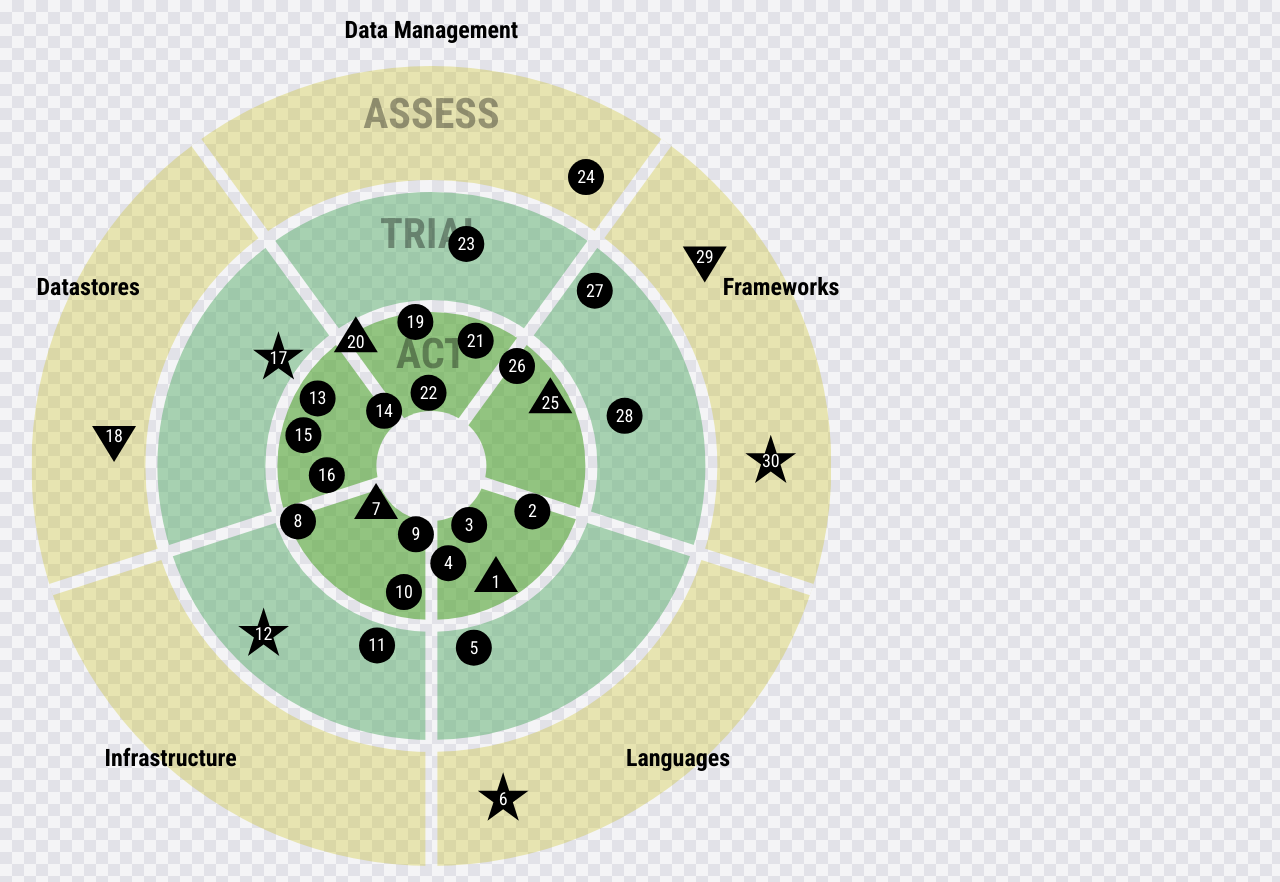
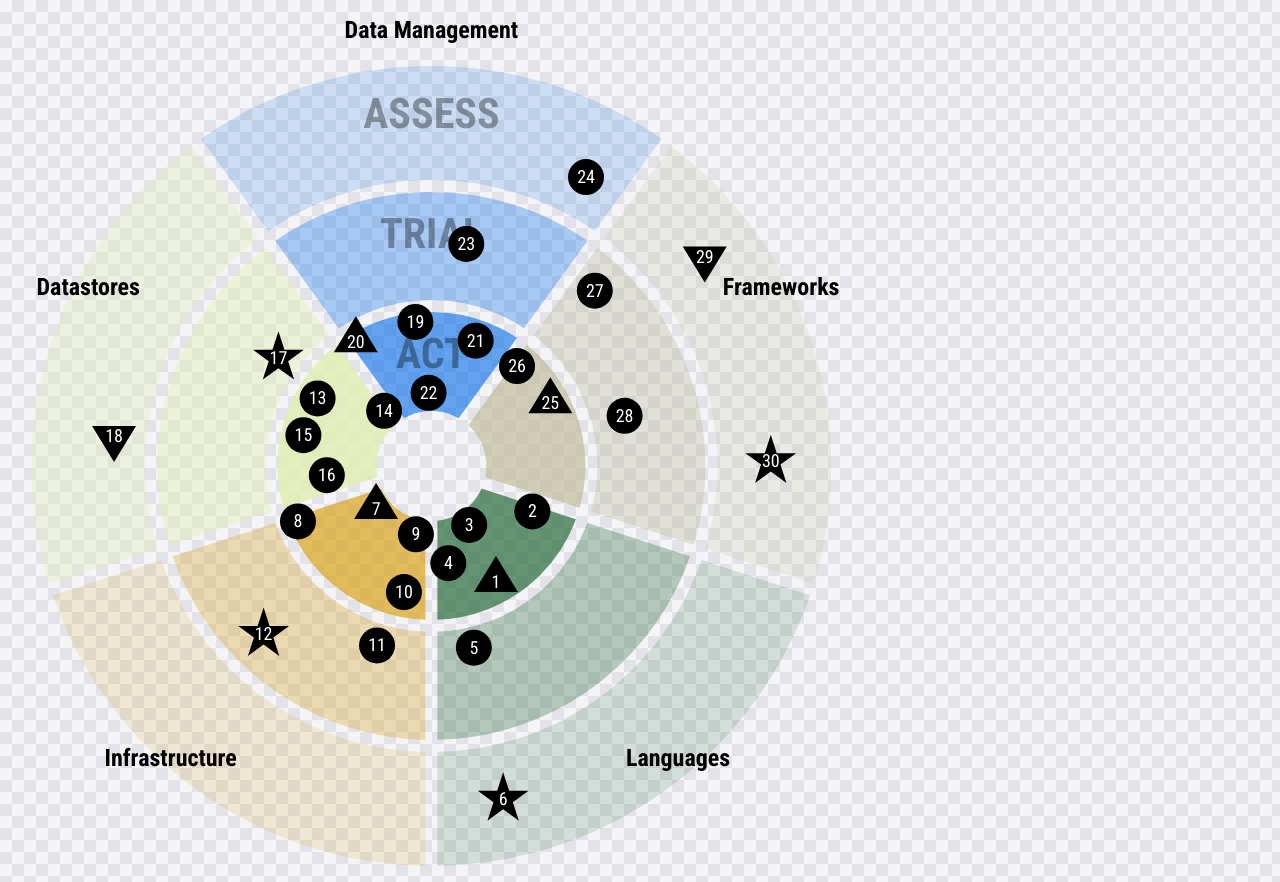
Before and after one commit to mauricewipf/tech-radar, a React (Vite) app: page / in a window 1280 px wide. Built offline with nearby package versions, Linux system fonts and the light colour scheme.

Commit message:
Color radar sectors by quadrant with per-quadrant ring opacities.

```diff
--- a/src/components/TechRadar/radarVisualization.ts
+++ b/src/components/TechRadar/radarVisualization.ts
@@ -13,6 +13,25 @@ const DIVIDER_STROKE_WIDTH = 12
 const INNER_HOLE_RADIUS = 55
 /** Quadrant index whose mid-angle sits at the top (−π/2 in SVG coords). */
 const TOP_QUADRANT = 3
+/** Default quadrant fill colors, ordered clockwise starting from the top quadrant. */
+const DEFAULT_QUADRANT_COLORS = [
+  '#0B70EB',
+  '#BBB791',
+  '#2E6F40',
+  '#DAA520',
+  '#DFEFB2',
+] as const
+/**
+ * Default ring fill opacities (inner → outer) per quadrant,
+ * ordered clockwise starting from the top quadrant.
+ */
+const DEFAULT_QUADRANT_RING_OPACITIES = [
+  [0.62, 0.32, 0.16],
+  [0.62, 0.32, 0.16],
+  [0.72, 0.32, 0.16],
+  [0.72, 0.32, 0.16],
+  [0.84, 0.45, 0.32],
+] as const
 /**
  * Shared baseline for the bottom-side quadrant titles (Q0 right, Q1 left).
  * Raised from the sector mid so the labels sit further up/out while still
@@ -257,6 +276,24 @@ export function radarVisualization(
     }
   }
 
+  function clockwiseQuadrantIndex(quadrant: number): number {
+    return (quadrant - TOP_QUADRANT + QUADRANT_COUNT) % QUADRANT_COUNT
+  }
+
+  function quadrantColor(quadrant: number): string {
+    return (
+      config.quadrants[quadrant].color ??
+      DEFAULT_QUADRANT_COLORS[clockwiseQuadrantIndex(quadrant)]
+    )
+  }
+
+  function quadrantRingOpacities(quadrant: number): readonly [number, number, number] {
+    return (
+      config.quadrants[quadrant].ringOpacities ??
+      DEFAULT_QUADRANT_RING_OPACITIES[clockwiseQuadrantIndex(quadrant)]
+    )
+  }
+
   for (const entry of config.entries) {
     entry.segment = segment(entry.quadrant, entry.ring)
     const point = entry.segment.random()
@@ -264,7 +301,7 @@ export function radarVisualization(
     entry.y = point.y
     entry.color =
       entry.active || config.print_layout
-        ? config.rings[entry.ring].color
+        ? quadrantColor(entry.quadrant)
         : config.colors.inactive
   }
 
@@ -376,16 +413,35 @@ export function radarVisualization(
     .append('g')
     .attr('mask', `url(#${dividerMaskId})`)
 
-  // Fill ring bands outer → inner so each ring keeps its own color.
-  for (let i = rings.length - 1; i >= 0; i--) {
-    ringFills
-      .append('circle')
-      .attr('cx', 0)
-      .attr('cy', 0)
-      .attr('r', rings[i].radius)
-      .style('fill', config.rings[i].color)
-      .style('fill-opacity', 0.28)
-      .style('stroke', 'none')
+  const sectorArc = d3.arc()
+
+  // Fill each quadrant sector ring-by-ring using the quadrant's color and opacities.
+  for (let quadrant = 0; quadrant < QUADRANT_COUNT; quadrant++) {
+    const sector = sectors[quadrant]
+    const fill = quadrantColor(quadrant)
+    const opacities = quadrantRingOpacities(quadrant)
+    const startAngle = sector.start + Math.PI / 2
+    const endAngle = startAngle + sector.span
+
+    for (let i = rings.length - 1; i >= 0; i--) {
+      const innerRadius = i === 0 ? 0 : rings[i - 1].radius
+      const pathData = sectorArc({
+        innerRadius,
+        outerRadius: rings[i].radius,
+        startAngle,
+        endAngle,
+      })
+
+      ringFills
+        .append('path')
+        .attr('class', 'quadrant-ring-fill')
+        .attr('data-quadrant', quadrant)
+        .attr('data-ring', i)
+        .attr('d', pathData ?? '')
+        .style('fill', fill)
+        .style('fill-opacity', opacities[i])
+        .style('stroke', 'none')
+    }
   }
 
   for (let i = 0; i < rings.length; i++) {
--- a/src/components/TechRadar/types.ts
+++ b/src/components/TechRadar/types.ts
@@ -17,11 +17,14 @@ export interface RadarEntry {
 
 export interface RadarQuadrant {
   name: string
+  color?: string
+  /** Fill opacities from inner ring (0) to outer ring (2). */
+  ringOpacities?: [number, number, number]
 }
 
 export interface RadarRing {
   name: string
-  color: string
+  color?: string
   description?: string
 }
 
--- a/src/data/sampleRadar.ts
+++ b/src/data/sampleRadar.ts
@@ -10,11 +10,11 @@ export const sampleRadarConfig: TechRadarConfig = {
   print_layout: true,
   links_in_new_tabs: true,
   quadrants: [
-    { name: 'Languages' },
-    { name: 'Infrastructure' },
-    { name: 'Datastores' },
-    { name: 'Data Management' },
-    { name: 'Frameworks' },
+    { name: 'Languages', color: '#2E6F40' },
+    { name: 'Infrastructure', color: '#DAA520' },
+    { name: 'Datastores', color: '#DFEFB2' },
+    { name: 'Data Management', color: '#0B70EB' },
+    { name: 'Frameworks', color: '#BBB791' },
   ],
   rings: [
     { name: 'ACT', color: '#5ba300' },
```
Also changed, not shown: 1 other file (tests, documents, lock files or other folders).
